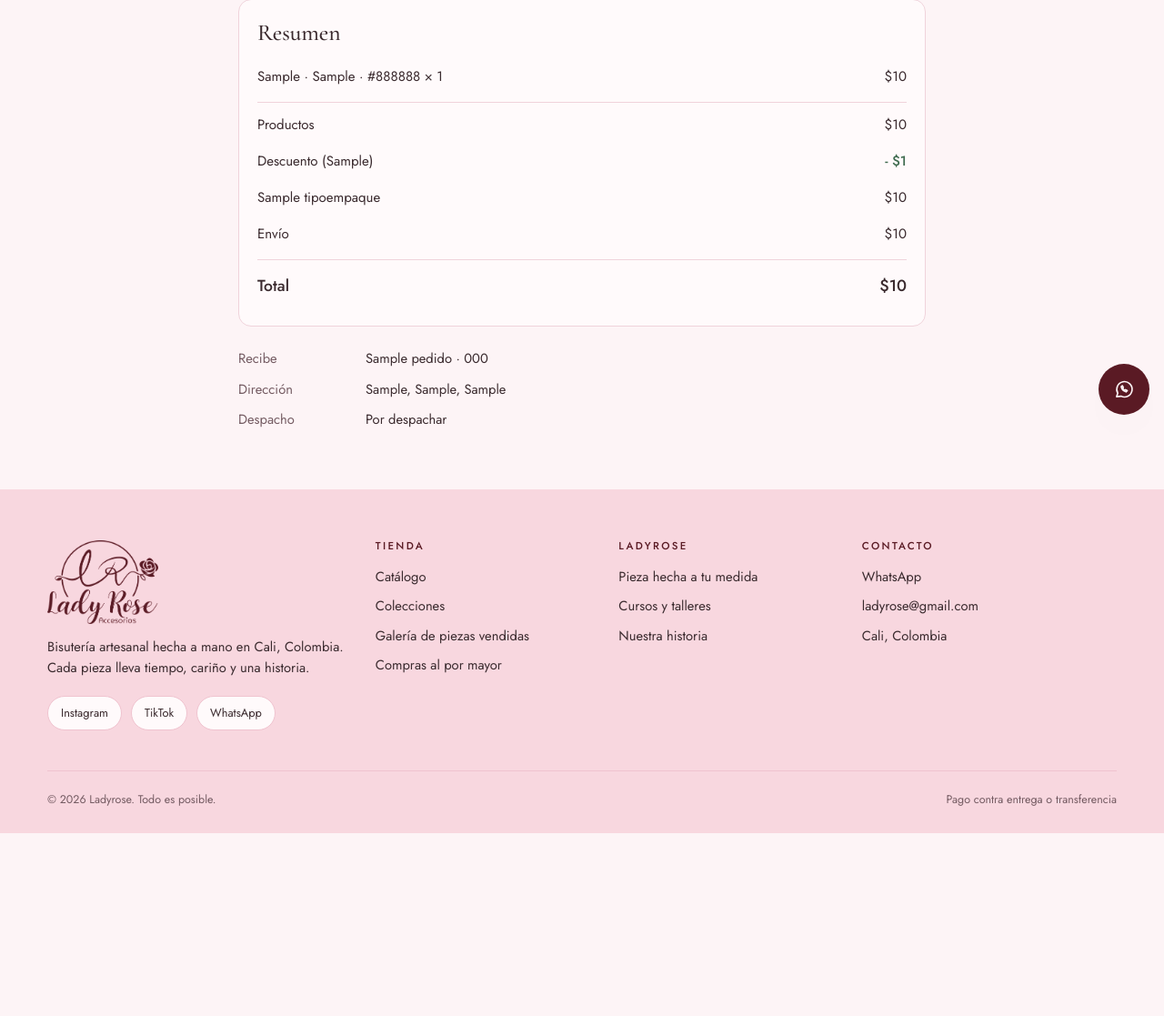
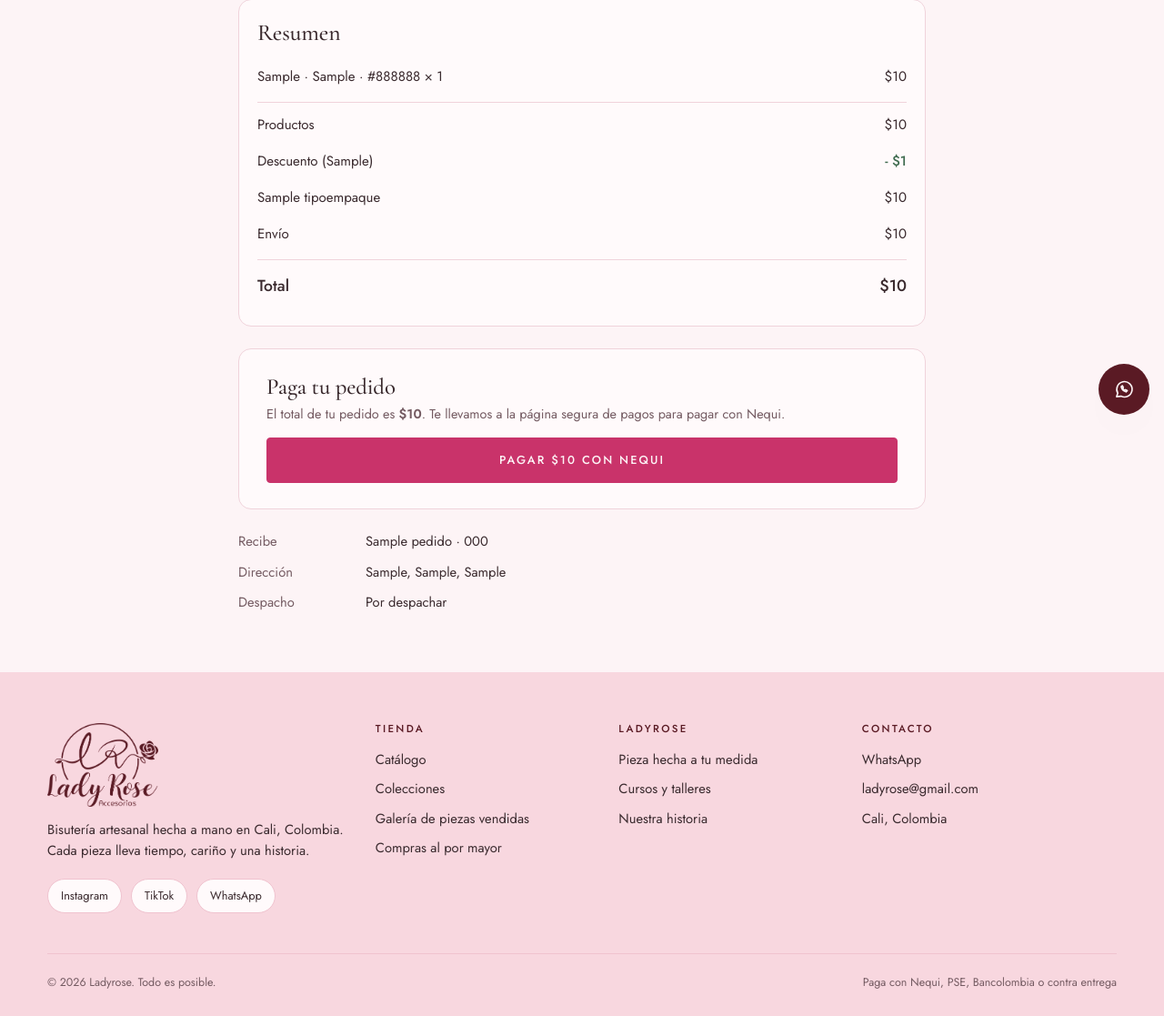
Before and after one commit to andres-2007/LadyRose, a Django app: page /pedido/1/ in a window 1280 px wide. Shown: the part 328-1445 px from the top of the page at 91% size. Before the commit the page ends 1244 px from the top, so only its background shows below. Run offline with Django 5.2, Linux system fonts and the light colour scheme; a user stored in the database is signed in; tables that the repository leaves empty hold one stand-in row (values such as "Sample post").

Commit message:
HU 12 - Integracion del proceso de pago con la pasarela (SCRUM-174)
En el paso de pago aparecen Nequi, PSE y Transferencia Bancolombia ademas del
pago contra entrega y la transferencia con comprobante.
Con un metodo en linea, al confirmar se crea el pedido en estado Esperando el
pago en linea, se crea el Pago y el cliente pasa a la pagina de la pasarela
con los mismos parametros del Web Checkout de Wompi (llave publica, monto en
centavos, referencia y firma de integridad). Si alguien cambia el monto en el
enlace, la pasarela no lo acepta.
Al volver (/pagos/resultado/?id=...) el pedido aprobado va a la pagina de
confirmacion; si no, vuelve al carrito.
Si el envio esta por confirmar, el pedido se crea y el cliente paga en linea
desde la pagina de su pedido cuando la duena confirme el valor.
Los pedidos sin pago aprobado no salen en el panel de produccion.

Co-Authored-By: Claude Opus 5.5 <noreply@anthropic.com>
Claude-Session: https://claude.ai/code/session_01Mk3sTUiaMmhUVWx8ZkCgiP

```diff
--- a/pedidos/urls.py
+++ b/pedidos/urls.py
@@ -24,6 +24,10 @@ urlpatterns = [
     path("pagar/codigo/", views.aplicar_codigo, name="aplicar_codigo"),
     path("pagar/envio/", views.calcular_envio_vista, name="calcular_envio"),
     path("pedido/<int:pk>/confirmado/", views.confirmado, name="confirmado"),
+    # HU 12: pago en línea con la pasarela (Nequi, PSE y Transferencia Bancolombia)
+    path("pedido/<int:pk>/pagar/", views.pagar_en_linea, name="pagar_en_linea"),
+    path("pagos/resultado/", views.resultado_pago, name="resultado_pago"),
+    path("pagos/pasarela/", views.pasarela_pago, name="pasarela"),
     path("pedido/<int:pk>/", views.mi_pedido, name="mi_pedido"),
     # Panel de producción
     path("panel/pedidos/", views.panel, name="panel"),
--- a/pedidos/views.py
+++ b/pedidos/views.py
@@ -16,13 +16,14 @@ from clientes.models import CodigoDescuento, CodigoInvalido
 from clientes.views import URL_INGRESAR
 from core.templatetags.ladyrose import pesos
 
+from . import pagos, pasarela
 from .carrito import Carrito, CarritoMayorista, ErrorCarrito
 from .entregas import estimar_entrega, tiempos_fabricacion
 from .envios import MENSAJE_TRANSFERENCIA_POR_CONFIRMAR, calcular_envio
 from .mayorista import estado_minimo
 from .precotizacion import generar_pdf, numero_precotizacion
 from .forms import AvisoClienteForm, ComprobanteForm, PedidoForm
-from .models import DetallePedido, Pedido, TiempoEnvio, TipoEmpaque
+from .models import DetallePedido, Pago, Pedido, TiempoEnvio, TipoEmpaque
 
 ESTADOS_SELECTOR = [
     (Pedido.EstadoProduccion.PENDIENTE, "Pendiente"),
@@ -198,9 +199,12 @@ def _pagar(request, c):
         except CodigoInvalido as error:
             form.add_error("codigo", str(error))
         else:
+            # HU 12: con Nequi, PSE o Transferencia Bancolombia se paga en la pasarela.
+            # El carrito se vacía solo cuando el pago queda aprobado.
+            if pedido.estado_pago == Pedido.EstadoPago.EN_PASARELA:
+                return redirect(pagos.url_pago(request, pagos.crear_pago(pedido)))
             c.vaciar()
-            confirmados = request.session.get("pedidos_confirmados", [])
-            request.session["pedidos_confirmados"] = confirmados + [pedido.pk]
+            _marcar_confirmado(request, pedido)
             return redirect("pedidos:confirmado", pk=pedido.pk)
     productos = [i["producto"] for i in items]
     codigo = form.codigo_descuento if form.is_bound and not form.errors.get("codigo") else None
@@ -223,6 +227,12 @@ def _pagar(request, c):
 def _carrito_de(request, mayorista):
     """HU 14: las consultas del pago usan el carrito al detal o el mayorista."""
     return CarritoMayorista(request) if mayorista else Carrito(request)
+
+
+def _marcar_confirmado(request, pedido):
+    """La página de confirmación solo la ve quien hizo el pedido."""
+    confirmados = request.session.get("pedidos_confirmados", [])
+    request.session["pedidos_confirmados"] = confirmados + [pedido.pk]
 
 
 @require_GET
@@ -289,6 +299,10 @@ def _crear_pedido(request, form, items, subtotal, mayorista=False):
         pedido.envio_costo_estado = envio.estado
         pedido.envio_detalle = envio.detalle
         pedido.calcular_total()
+        # HU 12: el pago en línea se hace en la pasarela. Si el envío está por confirmar,
+        # se paga después, cuando la dueña confirme el valor (como la transferencia de la HU 30).
+        if pedido.pago_en_linea and not envio.por_confirmar:
+            pedido.estado_pago = Pedido.EstadoPago.EN_PASARELA
         pedido.canal_origen = request.session.get("canal_origen", "")
         pedido.save()
         for i in items:
@@ -325,6 +339,84 @@ def mi_pedido(request, pk):
         return redirect("pedidos:mi_pedido", pk=pedido.pk)
     return render(request, "pedidos/mi_pedido.html", {
         "pedido": pedido, "form": form, "datos_transferencia": settings.LADYROSE["DATOS_TRANSFERENCIA"],
+        # HU 12: pago en línea pendiente (por ejemplo, cuando el envío ya quedó confirmado)
+        "puede_pagar_en_linea": _puede_pagar_en_linea(pedido),
+    })
+
+
+def _puede_pagar_en_linea(pedido):
+    return (pedido.pago_en_linea and not pedido.envio_por_confirmar
+            and pedido.estado_pago in (Pedido.EstadoPago.PENDIENTE, Pedido.EstadoPago.EN_PASARELA))
+
+
+# ------------------------------------------------------------------
+# Pago en línea (HU 12): Nequi, PSE y Transferencia Bancolombia
+# ------------------------------------------------------------------
+
+@require_POST
+@login_required(login_url=URL_INGRESAR)
+def pagar_en_linea(request, pk):
+    """El cliente paga un pedido que ya existe (por ejemplo, cuando le confirmaron el envío)."""
+    pedido = get_object_or_404(Pedido, pk=pk, cliente=request.user)
+    if not _puede_pagar_en_linea(pedido):
+        return redirect("pedidos:mi_pedido", pk=pedido.pk)
+    pedido.estado_pago = Pedido.EstadoPago.EN_PASARELA
+    pedido.save(update_fields=["estado_pago"])
+    return redirect(pagos.url_pago(request, pagos.crear_pago(pedido)))
+
+
+def resultado_pago(request):
+    """Página a la que vuelve el cliente desde la pasarela (?id=<transacción>)."""
+    pago = get_object_or_404(Pago.objects.select_related("pedido"), transaccion_id=request.GET.get("id", ""))
+    pedido = pago.pedido
+    if request.user.is_authenticated and pedido.cliente_id not in (None, request.user.pk):
+        raise Http404
+    if pago.estado == Pago.Estado.APROBADO:
+        # Ahora sí se vacía el carrito con el que se hizo el pedido
+        (CarritoMayorista(request) if pedido.es_mayorista else Carrito(request)).vaciar()
+        _marcar_confirmado(request, pedido)
+        return redirect("pedidos:confirmado", pk=pedido.pk)
+    if pago.estado == Pago.Estado.PENDIENTE:
+        return render(request, "pedidos/pago_en_proceso.html", {"pago": pago})
+    messages.error(request, "El pago no se completó.")
+    return redirect("pedidos:carrito_mayorista" if pedido.es_mayorista else "pedidos:carrito")
+
+
+def _pago_desde_pasarela(request):
+    """Revisa que el enlace de pago no se haya cambiado (firma de integridad)."""
+    datos = request.GET if request.method == "GET" else request.POST
+    pago = Pago.objects.select_related("pedido").filter(referencia=datos.get("reference", "")).first()
+    if pago is None:
+        raise Http404
+    centavos = pasarela.en_centavos(pago.monto)
+    firma = pasarela.firma_integridad(pago.referencia, centavos)
+    if datos.get("amount-in-cents") != str(centavos) or datos.get("signature:integrity") != firma:
+        raise Http404
+    return pago, datos
+
+
+def pasarela_pago(request):
+    """Página de pago de la pasarela de pruebas (hace las veces del Web Checkout de Wompi)."""
+    pago, datos = _pago_desde_pasarela(request)
+    if request.method == "POST" and not pago.terminado:
+        estado = {
+            "pagar": pasarela.EstadoTransaccion.APROBADA,
+            "rechazar": pasarela.EstadoTransaccion.RECHAZADA,
+            "cancelar": pasarela.EstadoTransaccion.ANULADA,
+        }.get(request.POST.get("accion"))
+        if estado:
+            pagos.registrar_transaccion({
+                "id": pasarela.nuevo_id_transaccion(), "reference": pago.referencia,
+                "amount_in_cents": pasarela.en_centavos(pago.monto), "status": estado,
+                "payment_method_type": pasarela.TIPO_METODO.get(pago.metodo, ""),
+            })
+            pago.refresh_from_db()
+    if pago.terminado:
+        # Siempre se vuelve a la página de resultado de la tienda (no a otra que venga en el enlace)
+        return redirect(f"{reverse('pedidos:resultado_pago')}?id={pago.transaccion_id}")
+    return render(request, "pedidos/pasarela.html", {
+        "pago": pago, "pedido": pago.pedido, "datos": datos, "pasarela": pasarela.config(),
+        "campos": [(k, v) for k, v in datos.items() if k not in ("accion", "csrfmiddlewaretoken")],
     })
 
 
@@ -354,7 +446,7 @@ def _puede_cambiar(request):
 
 @_panel
 def panel(request):
-    pendientes = (Pedido.objects.exclude(estado_produccion=Pedido.EstadoProduccion.TERMINADO)
+    pendientes = (Pedido.objects.para_produccion().exclude(estado_produccion=Pedido.EstadoProduccion.TERMINADO)
                   .prefetch_related("detalles__producto__fotos").select_related("empaque"))
     # HU 01 CA 2: dos formas de ordenar independientes
     orden = request.GET.get("orden", "fecha")
@@ -366,11 +458,11 @@ def panel(request):
     tecnica = request.GET.get("tecnica", "")
     if tecnica:
         pendientes = pendientes.filter(tecnica__icontains=tecnica)
-    tecnicas = sorted({t.strip() for valor in Pedido.objects.exclude(tecnica="")
+    tecnicas = sorted({t.strip() for valor in Pedido.objects.para_produccion().exclude(tecnica="")
                        .exclude(estado_produccion=Pedido.EstadoProduccion.TERMINADO)
                        .values_list("tecnica", flat=True) for t in valor.split(",") if t.strip()})
     # HU 04 CA 2: lo terminado sale de la lista y queda en "Listos para envío"
-    listos = (Pedido.objects.filter(estado_produccion=Pedido.EstadoProduccion.TERMINADO,
+    listos = (Pedido.objects.para_produccion().filter(estado_produccion=Pedido.EstadoProduccion.TERMINADO,
                                     estado_envio=Pedido.EstadoEnvio.POR_DESPACHAR)
               .prefetch_related("detalles__producto__fotos").order_by("fecha_limite"))
     return render(request, "pedidos/panel/lista.html", {
--- a/static/css/estilos.css
+++ b/static/css/estilos.css
@@ -707,3 +707,10 @@ em, .cursiva { font-family: var(--serif); font-style: italic; }
 .avance-minimo--listo .avance-minimo__texto { color: var(--exito); }
 .barra-pedido-mayor__texto { flex: 1 1 260px; }
 .boton--inactivo, .boton--inactivo:hover { background: var(--arena-oscura); border-color: var(--arena-oscura); color: var(--tinta-suave); cursor: not-allowed; }
+
+/* ---------- HU 12: métodos de pago en línea ---------- */
+.radios--pago .radio-tarjeta { align-items: center; }
+.radio-tarjeta .metodo-logo { display: grid; place-items: center; flex: 0 0 auto; width: 40px; height: 40px; margin-left: auto; border-radius: 10px; font-weight: 600; font-size: .78rem; letter-spacing: 0; }
+.radio-tarjeta .metodo-logo--nequi { background: #200020; color: #ff2d8a; font-size: 1.1rem; }
+.radio-tarjeta .metodo-logo--pse { background: #0a4f9c; color: #fff; }
+.radio-tarjeta .metodo-logo--bancolombia { background: #fdda24; color: #2c2a29; font-size: 1.1rem; }
--- a/static/js/main.js
+++ b/static/js/main.js
@@ -115,7 +115,9 @@ document.addEventListener("DOMContentLoaded", function () {
       if (campos[0] && campos[0].type === "checkbox") {
         visible = regla[1] === "no" ? !campos[0].checked : campos[0].checked;
       } else {
-        visible = campos.some(function (c) { return c.checked && c.value === regla[1]; });
+        // HU 12: se pueden poner varios valores separados por "|" (ej. metodo_pago=nequi|pse)
+        var valores = regla[1].split("|");
+        visible = campos.some(function (c) { return c.checked && valores.indexOf(c.value) !== -1; });
       }
       bloque.classList.toggle("oculto", !visible);
     };
@@ -185,6 +187,9 @@ document.addEventListener("DOMContentLoaded", function () {
         if (nota) nota.hidden = !porConfirmar;
         if (espera) espera.hidden = !porConfirmar;
         if (ahora) ahora.hidden = porConfirmar;
+        // HU 12: avisos del pago en línea según si el envío ya tiene valor
+        $$("[data-si-envio-por-confirmar]").forEach(function (e) { e.hidden = !porConfirmar; });
+        $$("[data-si-envio-calculado]").forEach(function (e) { e.hidden = porConfirmar; });
         recalcular();
       };
       if (!ciudad) { poner(null); return; }
--- a/templates/base.html
+++ b/templates/base.html
@@ -124,7 +124,7 @@
       </div>
       <div class="pie__base">
         <span>© {% now "Y" %} Ladyrose. Todo es posible.</span>
-        <span>Pago contra entrega o transferencia</span>
+        <span>Paga con Nequi, PSE, Bancolombia o contra entrega</span>
       </div>
     </div>
   </footer>
--- a/templates/pedidos/confirmado.html
+++ b/templates/pedidos/confirmado.html
@@ -7,11 +7,11 @@
   <span class="antetitulo">Pedido {{ pedido.numero }}</span>
   <h1>¡Gracias, {{ pedido.nombre|primer_nombre }}!</h1>
   <p class="texto-suave">Recibimos tu pedido y ya está en la lista de la diseñadora. Te escribimos por WhatsApp para coordinar el envío.
-    {% if pedido.metodo_pago == "transferencia" and pedido.envio_por_confirmar %}{% elif pedido.metodo_pago == "transferencia" %}Primero revisamos el comprobante de tu transferencia.{% else %}Pagas cuando lo recibas.{% endif %}</p>
+    {% if pedido.pago_aprobado %}Tu pago con {{ pedido.get_metodo_pago_display }} quedó aprobado.{% elif pedido.pago_en_linea or pedido.metodo_pago == "transferencia" and pedido.envio_por_confirmar %}{% elif pedido.metodo_pago == "transferencia" %}Primero revisamos el comprobante de tu transferencia.{% else %}Pagas cuando lo recibas.{% endif %}</p>
   {# HU 30 CA 2: el envío quedó por confirmar #}
   {% if pedido.envio_por_confirmar %}
     <div class="aviso aviso--rosa">{% if pedido.ciudad_es_cali %}En Cali el valor del domicilio depende de la hora y la distancia.{% else %}El envío se calcula con Servientrega según el peso.{% endif %}
-      Te avisamos el valor por correo y WhatsApp antes de despachar.{% if pedido.metodo_pago == "transferencia" %} No transfieras todavía: con el aviso te llega el enlace para pagar el total y subir el comprobante.{% endif %}</div>
+      Te avisamos el valor por correo y WhatsApp antes de despachar.{% if pedido.metodo_pago == "transferencia" %} No transfieras todavía: con el aviso te llega el enlace para pagar el total y subir el comprobante.{% elif pedido.pago_en_linea %} Con el aviso te llega el enlace para pagar el total con {{ pedido.get_metodo_pago_display }}.{% endif %}</div>
   {% endif %}
 
   <div class="resumen">
--- a/templates/pedidos/mi_pedido.html
+++ b/templates/pedidos/mi_pedido.html
@@ -10,13 +10,25 @@
   </header>
 
   {% if pedido.envio_por_confirmar %}
-    <div class="aviso aviso--rosa">Estamos calculando el valor del envío. Te avisamos por correo y WhatsApp apenas lo tengamos{% if pedido.metodo_pago == "transferencia" %}; ahí podrás transferir el total y subir el comprobante aquí mismo{% endif %}.</div>
+    <div class="aviso aviso--rosa">Estamos calculando el valor del envío. Te avisamos por correo y WhatsApp apenas lo tengamos{% if pedido.metodo_pago == "transferencia" %}; ahí podrás transferir el total y subir el comprobante aquí mismo{% elif pedido.pago_en_linea %}; ahí podrás pagar el total en línea desde esta página{% endif %}.</div>
   {% endif %}
 
   <div class="resumen">
     <h2>Resumen</h2>
     {% include "pedidos/_resumen_pedido.html" %}
   </div>
+
+  {# HU 12: pago en línea del pedido (por ejemplo, cuando ya se confirmó el valor del envío) #}
+  {% if puede_pagar_en_linea %}
+    <form method="post" action="{% url 'pedidos:pagar_en_linea' pedido.pk %}" class="bloque-form" style="margin-top:24px">
+      {% csrf_token %}
+      <h2>Paga tu pedido</h2>
+      <p>El total de tu pedido es <strong>{{ pedido.total|pesos }}</strong>. Te llevamos a la página segura de pagos para pagar con {{ pedido.get_metodo_pago_display }}.</p>
+      <button class="boton boton--rosa boton--bloque" type="submit">Pagar {{ pedido.total|pesos }} con {{ pedido.get_metodo_pago_display }}</button>
+    </form>
+  {% elif pedido.pago_aprobado %}
+    <p class="aviso aviso--neutro" style="margin-top:20px">Tu pago con {{ pedido.get_metodo_pago_display }} está aprobado.</p>
+  {% endif %}
 
   {# HU 30: con el valor del envío ya confirmado, el cliente transfiere y sube el comprobante #}
   {% if form %}
```
Also changed, not shown: pedidos/models.py (+9 -0 lines), pedidos/pagos.py (added, +71 -0 lines), pedidos/pasarela.py (+9 -0 lines), static/css/pasarela.css (added, +28 -0 lines), templates/pedidos/pagar.html (+22 -2 lines), templates/pedidos/pago_en_proceso.html (added, +11 -0 lines), templates/pedidos/pasarela.html (added, +71 -0 lines).
